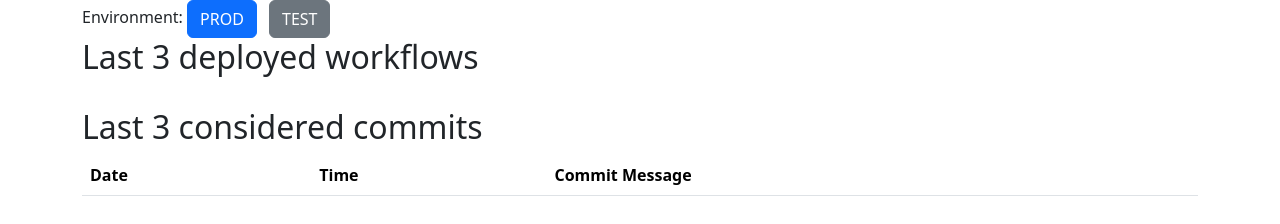
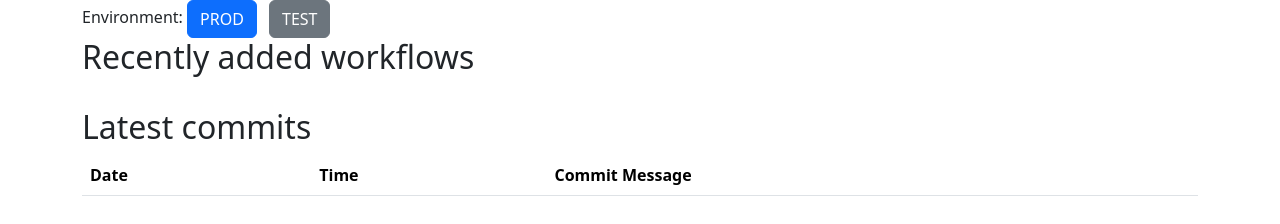
Before and after one commit to wonderbird/git-revert-workshop, a website: page index.html in a window 1280 px wide. Drawn offline with nearby package versions, Linux system fonts and the light colour scheme; no server answers.

```diff
--- a/index.html
+++ b/index.html
@@ -18,14 +18,14 @@
       </div>
       <div class="row">
         <div class="col-lg">
-            <h2>Last 3 deployed workflows</h2>
+            <h2>Recently added workflows</h2>
             <ul id="workflows" class="list-group">
             </ul>
         </div>
       </div>
       <div class="row">
         <div class="col-lg">
-            <h2 class="mt-4">Last 3 considered commits</h2>
+            <h2 class="mt-4">Latest commits</h2>
             <table class="table">
               <thead>
                 <tr>
```
